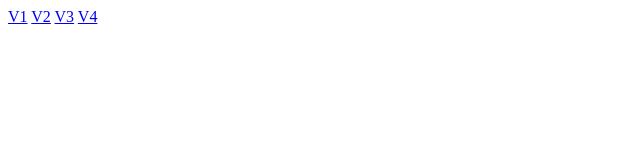
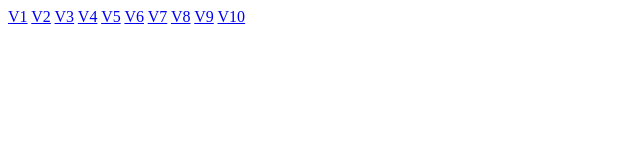
Before and after one commit to Mhmehrez/ovt-1, a plain HTML site: page index.html in a window 1280 px wide. Shown: the whole page, without its empty margins (0-640 px from the left). Drawn offline with Linux system fonts and the light colour scheme.

Commit message:
Update index.html

```diff
--- a/index.html
+++ b/index.html
@@ -10,5 +10,11 @@
     <a href="v2/index.html">V2</a>
     <a href="v3/index.html">V3</a>
     <a href="v4/index.html">V4</a>
+    <a href="v5/index.html">V5</a>
+    <a href="v6/index.html">V6</a>
+    <a href="v7/index.html">V7</a>
+    <a href="v8/index.html">V8</a>
+    <a href="v9/index.html">V9</a>
+    <a href="v10/index.html">V10</a>
 </body>
 </html>
```
